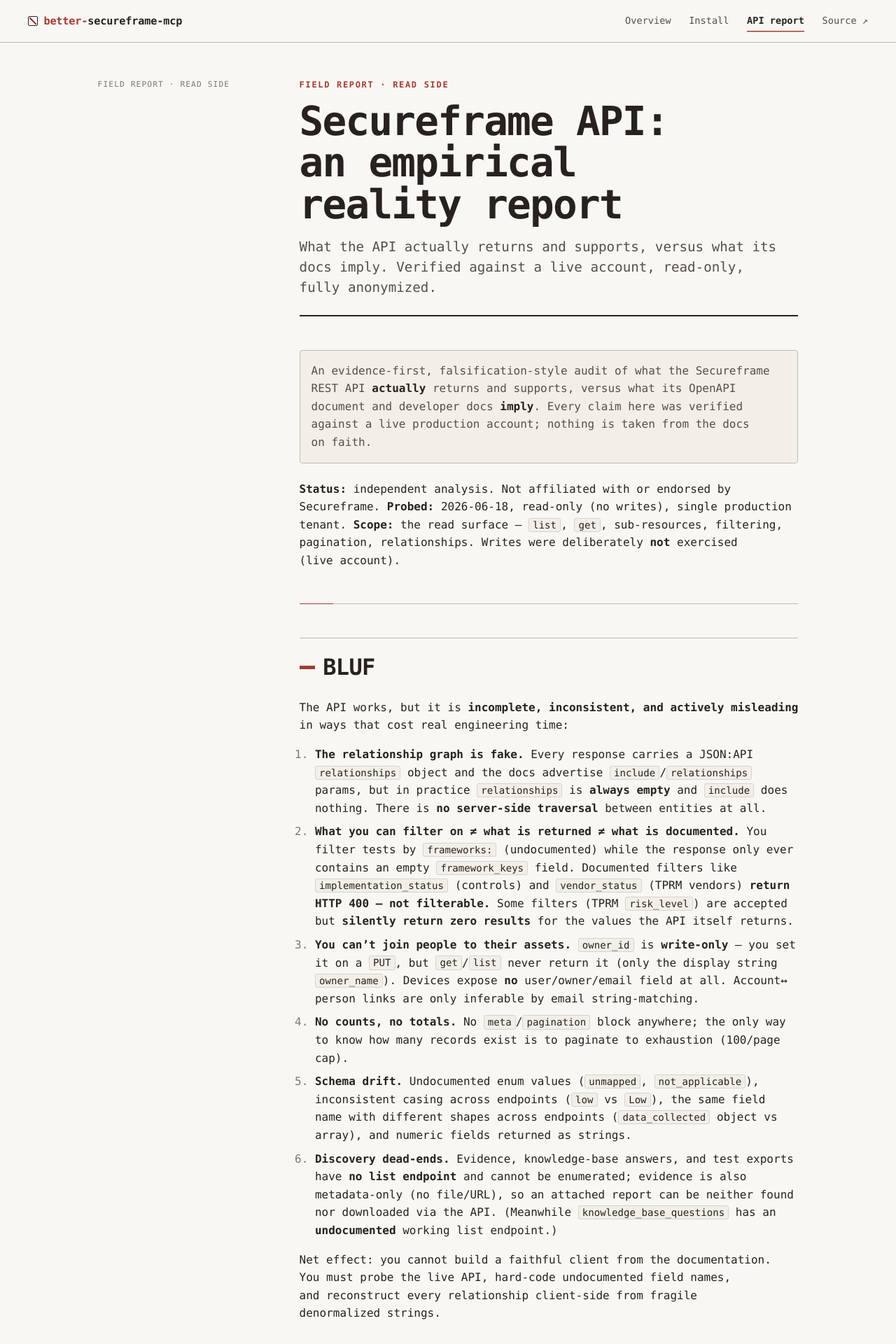
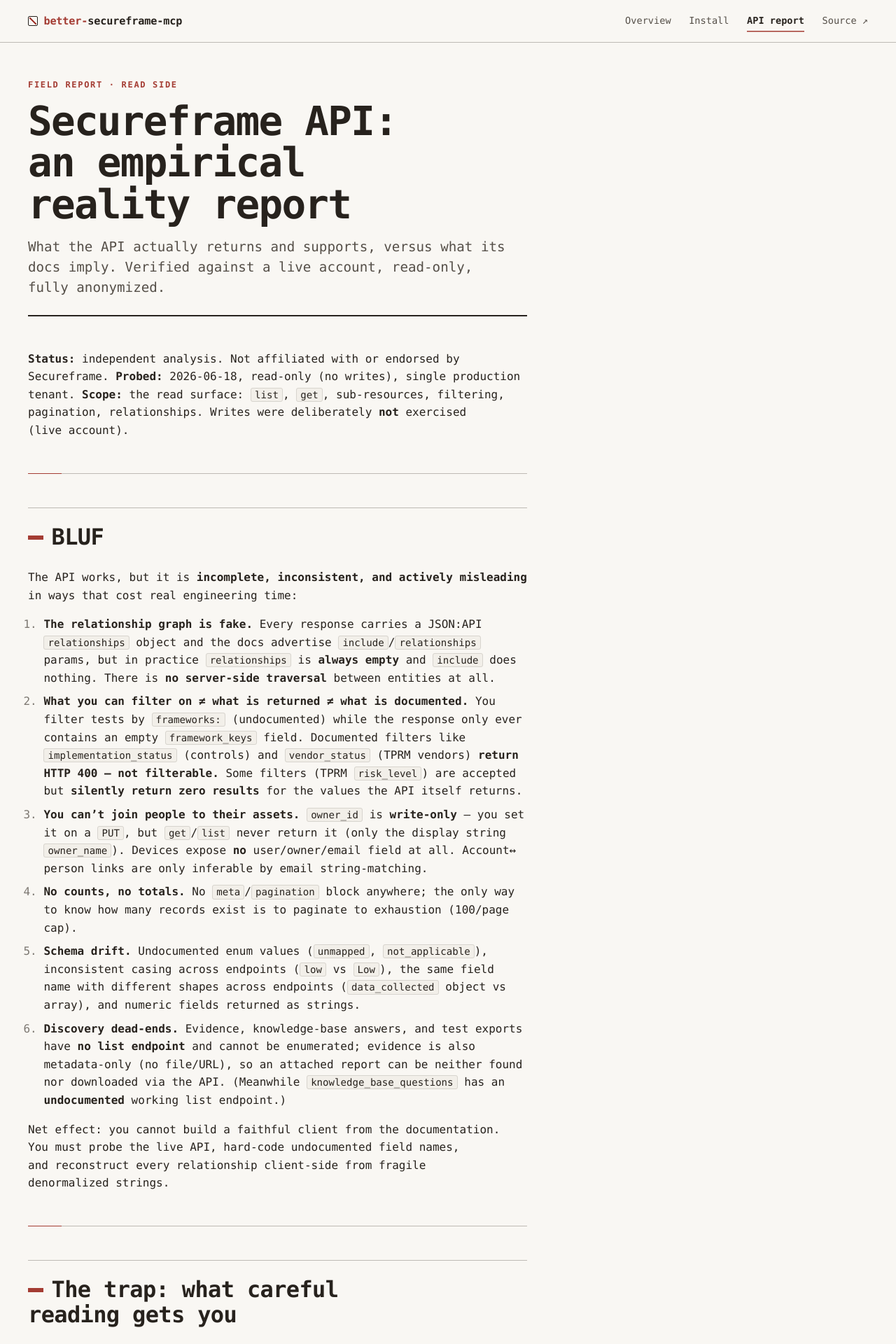
Before and after one commit to misfitdev/better-secureframe-mcp-server, a Jekyll site: the page built from docs/api-reality-report.md, in a window 1280 px wide. Shown: the top 1920 px of the page at 70% size. Built offline with Jekyll 4.4.1, drawn with Linux system fonts in a browser that asks for light colours; some web fonts are replaced; some of the changed text lies outside the part shown.

Commit message:
docs(site): rail to the right, dedupe kicker, trim report copy
- Move the contents rail to the right and left-align content with the masthead
  (fixes the large left-side gutter); tighter rail gap.
- Remove the rail's duplicate page kicker (page-head already shows it).
- Report: drop the opening blockquote (now restated by the page subtitle);
  rename "Appendix — anonymized sample records" to "Appendix: example records"
  and drop the pseudonymization restatement next to the examples.

```diff
--- a/docs/_layouts/default.html
+++ b/docs/_layouts/default.html
@@ -34,7 +34,6 @@
     <div class="wrap">
       <aside class="rail">
         <div class="rail-in">
-          {% if page.kicker %}<p class="rail-doc">{{ page.kicker }}</p>{% endif %}
           <nav id="toc" class="toc" aria-label="On this page"></nav>
         </div>
       </aside>
--- a/docs/api-reality-report.md
+++ b/docs/api-reality-report.md
@@ -4,14 +4,9 @@
 dek: What the API actually returns and supports, versus what its docs imply. Verified against a live account, read-only, fully anonymized.
 ---
 
-> An evidence-first, falsification-style audit of what the Secureframe REST API
-> **actually** returns and supports, versus what its OpenAPI document and
-> developer docs **imply**. Every claim here was verified against a live
-> production account; nothing is taken from the docs on faith.
-
 **Status:** independent analysis. Not affiliated with or endorsed by Secureframe.
 **Probed:** 2026-06-18, read-only (no writes), single production tenant.
-**Scope:** the read surface — `list`, `get`, sub-resources, filtering, pagination,
+**Scope:** the read surface: `list`, `get`, sub-resources, filtering, pagination,
 relationships. Writes were deliberately **not** exercised (live account).
 
 ---
--- a/docs/assets/css/main.css
+++ b/docs/assets/css/main.css
@@ -139,26 +139,19 @@
 .prose { max-width: var(--measure); margin-inline: auto; }
 
 @media (min-width: 64rem) {
+  /* content left-aligned with the masthead; contents rail on the right */
   body.has-toc .wrap {
     display: grid;
-    grid-template-columns: 14rem minmax(0, var(--measure));
-    gap: clamp(2rem, 5vw, 5rem);
-    justify-content: center;
+    grid-template-columns: minmax(0, var(--measure)) 13rem;
+    gap: clamp(1.75rem, 3vw, 3.25rem);
     align-items: start;
   }
-  body.has-toc .prose { margin-inline: 0; }
-  .rail { position: sticky; top: var(--s-5); max-height: calc(100vh - 3rem); overflow: auto; }
+  body.has-toc .prose { margin-inline: 0; order: 1; }
+  .rail { order: 2; position: sticky; top: var(--s-5); max-height: calc(100vh - 3rem); overflow: auto; }
 }
 
 /* ---- contents rail --------------------------------------------------- */
-.rail-doc {
-  margin: 0 0 var(--s-3);
-  font-size: 0.7rem;
-  letter-spacing: 0.1em;
-  text-transform: uppercase;
-  color: var(--ink-3);
-}
-@media (max-width: 63.99rem) { .rail-doc { display: none; } .rail { margin-bottom: var(--s-5); } }
+@media (max-width: 63.99rem) { .rail { margin-bottom: var(--s-5); } }
 
 .toc-d summary {
   cursor: pointer;
```
Also changed, not shown: other parts of docs/api-reality-report.md (+2 -2 lines).
